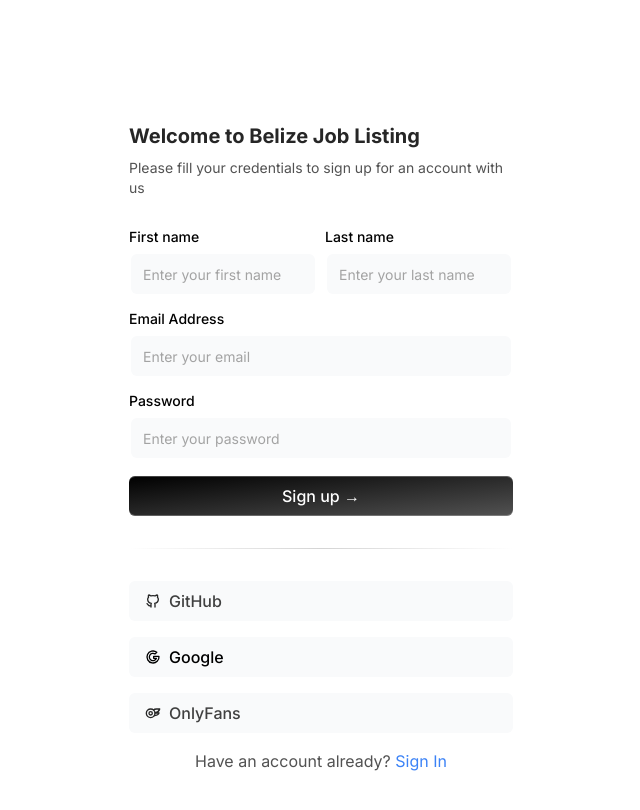
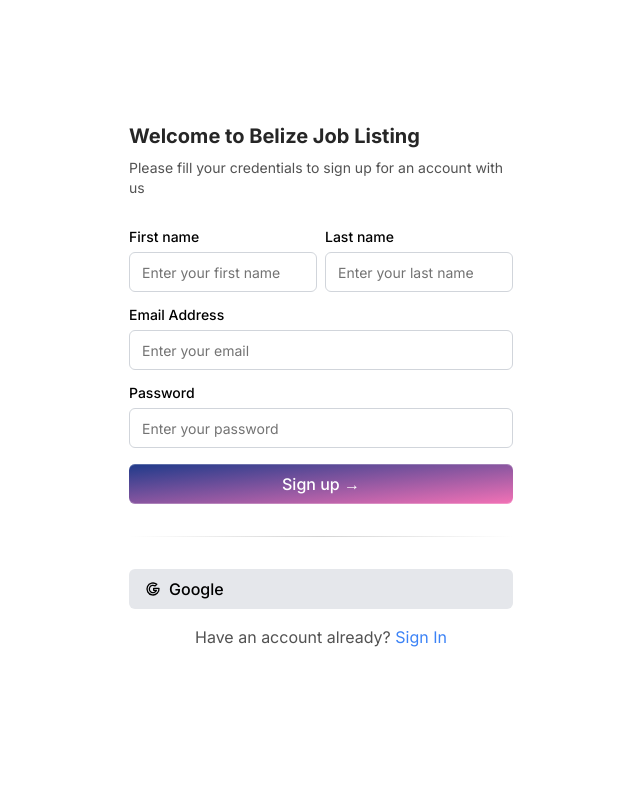
Before and after one commit to Anthonysu798/Belize-Job-Listing, a Next.js app: page /auth/signup in a window 1280 px wide. Shown: the top 810 px of the page, without its empty margins (319-959 px from the left). Built offline with nearby package versions, Linux system fonts and the light colour scheme.

Commit message:
Login and SignUp updated

```diff
--- a/app/components/SignInForm.tsx
+++ b/app/components/SignInForm.tsx
@@ -27,17 +27,24 @@ export function SignInForm() {
     return '';
   };
 
+  const validatePassword = (password: string) => {
+    if (!password) {
+      return 'Please enter your password';
+    }
+    return '';
+  };
+
   const handleEmailChange = (e: React.ChangeEvent<HTMLInputElement>) => {
     const value = e.target.value;
     setEmail(value);
-    setErrors((prev) => ({ ...prev, email: validateEmail(value), password: '' }));
+    setErrors((prev) => ({ ...prev, email: validateEmail(value) }));
     setError(''); // Clear the main error message
   };
 
   const handlePasswordChange = (e: React.ChangeEvent<HTMLInputElement>) => {
     const value = e.target.value;
     setPassword(value);
-    setErrors((prev) => ({ ...prev, password: '' }));
+    setErrors((prev) => ({ ...prev, password: validatePassword(value) }));
     setError(''); // Clear the main error message
   };
 
@@ -47,10 +54,11 @@ export function SignInForm() {
 
     const newErrors = {
       email: validateEmail(email),
+      password: validatePassword(password),
     };
     setErrors(newErrors);
 
-    if (newErrors.email) {
+    if (newErrors.email || newErrors.password) {
       return;
     }
 
@@ -72,8 +80,9 @@ export function SignInForm() {
   };
 
   return (
-    <>
-      <div className="m-[90px] max-w-md w-full mx-auto rounded-none md:rounded-2xl p-4 md:p-8 shadow-input bg-white">
+    <div className="relative min-h-screen">
+      <div className="absolute inset-0 z-0 h-full w-full bg-white bg-[radial-gradient(#e5e7eb_1px,transparent_1px)] [background-size:16px_16px] [mask-image:radial-gradient(ellipse_50%_50%_at_50%_50%,#000_70%,transparent_100%)]"></div>
+      <div className="relative z-10 m-[90px] max-w-md w-full mx-auto rounded-none md:rounded-2xl p-4 md:p-8 shadow-input">
         <h2 className="font-bold text-xl text-neutral-800">
           Sign In to Belize Job Listing
         </h2>
@@ -104,13 +113,13 @@ export function SignInForm() {
               onChange={handlePasswordChange}
               className={cn(errors.password && 'border-red-500')}
             />
-            {errors.password && <p className="text-red-500 text-xs italic ">{errors.password}</p>}
+            {errors.password && <p className="text-red-500 text-xs italic ml-2 mb-2">{errors.password}</p>}
           </LabelInputContainer>
 
           {error && <p className="text-red-500 text-xs italic ml-2 mb-3">{error}</p>}
 
           <button
-            className="bg-gradient-to-br relative group/btn from-black to-neutral-600 block w-full text-white rounded-md h-10 font-medium shadow-[0px_1px_0px_0px_#ffffff40_inset,0px_-1px_0px_0px_#ffffff40_inset]"
+            className="bg-gradient-to-br relative group/btn from-blue-900 to-pink-400 block w-full text-white rounded-md h-10 font-medium shadow-[0px_1px_0px_0px_#ffffff40_inset,0px_-1px_0px_0px_#ffffff40_inset]"
             type="submit"
           >
             Sign In &rarr;
@@ -121,35 +130,13 @@ export function SignInForm() {
 
           <div className="flex flex-col space-y-4">
             <button
-              className="relative group/btn flex space-x-2 items-center justify-start px-4 w-full text-black rounded-md h-10 font-medium shadow-input bg-gray-50"
+              className="relative group/btn flex space-x-2 items-center justify-start px-4 w-full text-black rounded-md h-10 font-medium shadow-input bg-gray-200"
               type="button"
               onClick={handleGoogleSignIn}
             >
               <IconBrandGoogle className="h-4 w-4 text-neutral-800" />
               <span className="text-neutral-700 text-sm">
                 Google
-              </span>
-              <BottomGradient />
-            </button>
-            <button
-              className="relative group/btn flex space-x-2 items-center justify-start px-4 w-full text-black rounded-md h-10 font-medium shadow-input bg-gray-50"
-              type="button"
-              onClick={() => signIn('github')}
-            >
-              <IconBrandGithub className="h-4 w-4 text-neutral-800" />
-              <span className="text-neutral-700 text-sm">
-                GitHub
-              </span>
-              <BottomGradient />
-            </button>
-            <button
-              className="relative group/btn flex space-x-2 items-center justify-start px-4 w-full text-black rounded-md h-10 font-medium shadow-input bg-gray-50"
-              type="button"
-              onClick={() => signIn('onlyfans')}
-            >
-              <IconBrandOnlyfans className="h-4 w-4 text-neutral-800" />
-              <span className="text-neutral-700 text-sm">
-                OnlyFans
               </span>
               <BottomGradient />
             </button>
@@ -165,7 +152,7 @@ export function SignInForm() {
           </div>
         </form>
       </div>
-    </>
+    </div>
   );
 }
 
--- a/app/components/SignupForm.tsx
+++ b/app/components/SignupForm.tsx
@@ -191,7 +191,7 @@ export function SignupFormDemo() {
         {success && <p className="text-green-500 text-center text-xs italic ml-3 mt-2 mb-2">{success}</p>}
 
         <button
-          className="bg-gradient-to-br relative group/btn from-black   to-neutral-600 block  w-full text-white rounded-md h-10 font-medium shadow-[0px_1px_0px_0px_#ffffff40_inset,0px_-1px_0px_0px_#ffffff40_inset]"
+          className="bg-gradient-to-br relative group/btn from-blue-900 to-pink-400 block  w-full text-white rounded-md h-10 font-medium shadow-[0px_1px_0px_0px_#ffffff40_inset,0px_-1px_0px_0px_#ffffff40_inset]"
           type="submit"
         >
           Sign up &rarr;
@@ -202,18 +202,7 @@ export function SignupFormDemo() {
 
         <div className="flex flex-col space-y-4">
           <button
-            className="relative group/btn flex space-x-2 items-center justify-start px-4 w-full text-black rounded-md h-10 font-medium shadow-input bg-gray-50"
-            type="button"
-            onClick={() => signIn('github')}
-          >
-            <IconBrandGithub className="h-4 w-4 text-neutral-800" />
-            <span className="text-neutral-700">
-              GitHub
-            </span>
-            <BottomGradient />
-          </button>
-          <button
-            className="relative group/btn flex space-x-2 items-center justify-start px-4 w-full text-black rounded-md h-10 font-medium shadow-input bg-gray-50"
+            className="relative group/btn flex space-x-2 items-center justify-start px-4 w-full text-black rounded-md h-10 font-medium shadow-input bg-gray-200"
             type="button"
             onClick={() => signIn('google')}
           >
@@ -223,17 +212,7 @@ export function SignupFormDemo() {
             </span>
             <BottomGradient />
           </button>
-          <button
-            className="relative group/btn flex space-x-2 items-center justify-start px-4 w-full text-black rounded-md h-10 font-medium shadow-input bg-gray-50"
-            type="button"
-            onClick={() => signIn('onlyfans')}
-          >
-            <IconBrandOnlyfans className="h-4 w-4 text-neutral-800" />
-            <span className="text-neutral-700">
-              OnlyFans
-            </span>
-            <BottomGradient />
-          </button>
+
         </div>
         <div className="mt-4 text-center">
           <span className="text-neutral-600">
--- a/app/components/ui/input.tsx
+++ b/app/components/ui/input.tsx
@@ -1,60 +1,22 @@
-// Input component extends from shadcnui - https://ui.shadcn.com/docs/components/input
 "use client";
 import * as React from "react";
 import { cn } from "@/app/utils/cn";
-import { useMotionTemplate, useMotionValue, motion } from "framer-motion";
 
-export interface InputProps
-  extends React.InputHTMLAttributes<HTMLInputElement> {}
-
-const Input = React.forwardRef<HTMLInputElement, InputProps>(
-  ({ className, type, ...props }, ref) => {
-    const radius = 100; // change this to increase the rdaius of the hover effect
-    const [visible, setVisible] = React.useState(false);
-
-    let mouseX = useMotionValue(0);
-    let mouseY = useMotionValue(0);
-
-    function handleMouseMove({ currentTarget, clientX, clientY }: any) {
-      let { left, top } = currentTarget.getBoundingClientRect();
-
-      mouseX.set(clientX - left);
-      mouseY.set(clientY - top);
-    }
+const Input = React.forwardRef<
+  React.ElementRef<"input">,
+  React.ComponentPropsWithoutRef<"input">
+>(({ className, ...props }, ref) => {
   return (
-      <motion.div
-        style={{
-          background: useMotionTemplate`
-        radial-gradient(
-          ${visible ? radius + "px" : "0px"} circle at ${mouseX}px ${mouseY}px,
-          var(--blue-500),
-          transparent 80%
-        )
-      `,
-        }}
-        onMouseMove={handleMouseMove}
-        onMouseEnter={() => setVisible(true)}
-        onMouseLeave={() => setVisible(false)}
-        className="p-[2px] rounded-lg transition duration-300 group/input"
-      >
     <input
-          type={type}
+      ref={ref}
       className={cn(
-            `flex h-10 w-full border-none bg-gray-50  text-black  shadow-input rounded-md px-3 py-2 text-sm  file:border-0 file:bg-transparent
-          file:text-sm file:font-medium placeholder:text-neutral-400
-          focus-visible:outline-none focus-visible:ring-[2px]  focus-visible:ring-neutral-400
-           disabled:cursor-not-allowed disabled:opacity-50
-           group-hover/input:shadow-none transition duration-400
-           `,
+        "flex h-10 w-full rounded-md border bg-white px-3 py-2 text-sm text-neutral-900 placeholder:text-neutral-500",
         className
       )}
-          ref={ref}
       {...props}
     />
-      </motion.div>
   );
-  }
-);
+});
 Input.displayName = "Input";
 
 export { Input };
```
Lines whose indentation alone changed are shown as unchanged.
